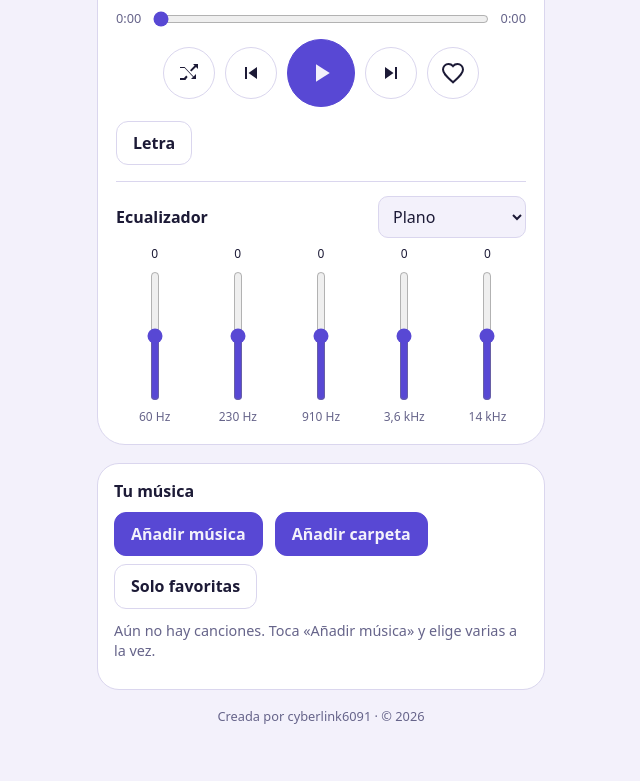
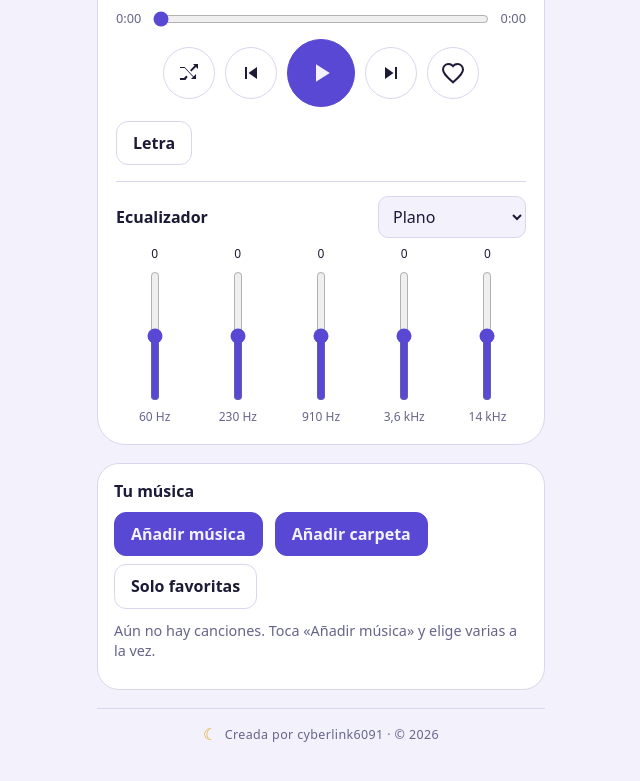
Before and after one commit to Sigma121273/Luna-Music, a plain HTML site: page index.html in a window 1280 px wide. Shown: the part 393-1174 px from the top of the page, without its empty margins (319-959 px from the left). Drawn offline with Linux system fonts and the light colour scheme.

Commit message:
Add files via upload

```diff
--- a/index.html
+++ b/index.html
@@ -123,7 +123,7 @@ li button[aria-current=true]{background:var(--bg);color:var(--acc);font-weight:6
     <p class="empty" id="empty">Aún no hay canciones. Toca «Añadir música» y elige varias a la vez.</p>
     <ul id="list"></ul>
   </section>
-  <footer style="text-align:center;color:var(--mute);font-size:.8rem;padding:18px 0 8px;">Creada por cyberlink6091 · © 2026</footer>
+  <footer style="display:flex;align-items:center;justify-content:center;gap:7px;margin-top:18px;padding:14px 0 4px;border-top:1px solid var(--line);color:var(--mute);font-size:.78rem;letter-spacing:.03em;"><span style="color:var(--moon);font-size:1rem;">☾</span><span>Creada por cyberlink6091 · © 2026</span></footer>
 </main>
 
 <script>
```
